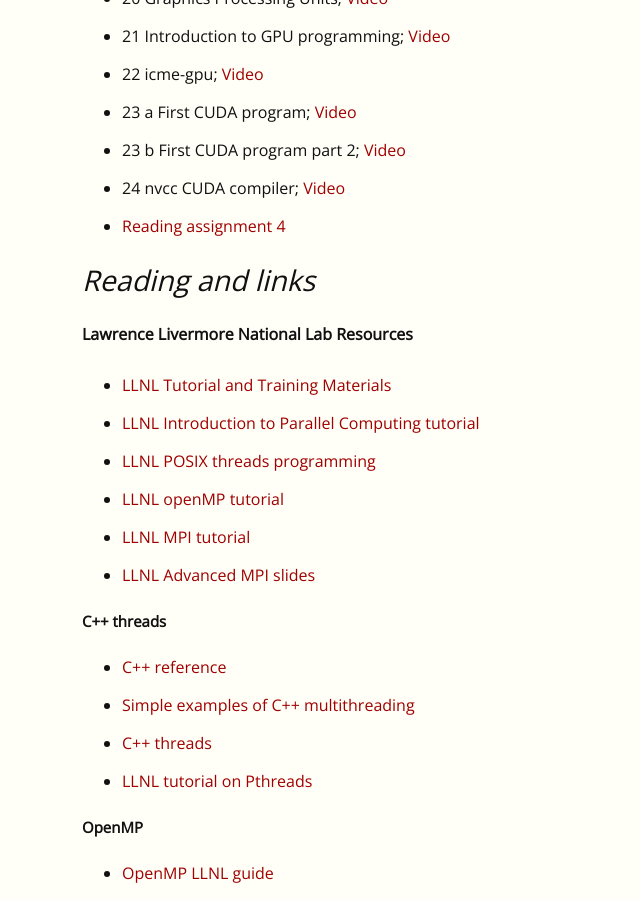
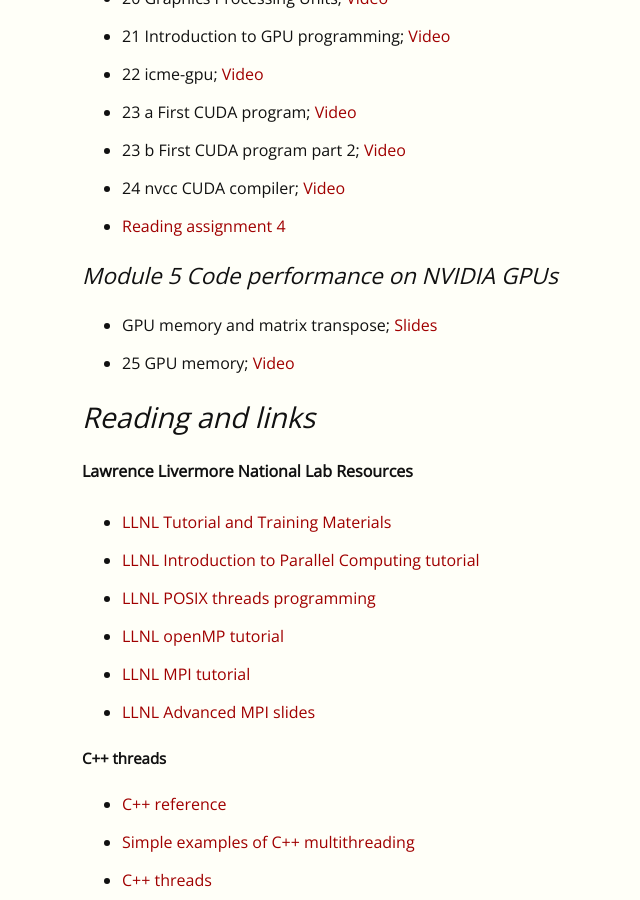
Before and after one commit to EricDarve/cme213-spring-2021, a Jekyll site: the page built from index.md, in a window 1280 px wide and 900 px high, scrolled down 2539 px. Shown: the whole window, without its empty margins (78-718 px from the left). Built offline with Jekyll 4.4.1, drawn with Linux system fonts in a browser that asks for light colours.

Commit message:
Lecture 9

```diff
--- a/index.md
+++ b/index.md
@@ -82,6 +82,11 @@
 - 24 nvcc CUDA compiler; [Video](https://stanford-pilot.hosted.panopto.com/Panopto/Pages/Viewer.aspx?id=e6436528-7096-4b7e-804d-ad0d011ff2f9)
 - [Reading assignment 4](Reading Assignments/CUDA_intro)
 
+### Module 5 Code performance on NVIDIA GPUs
+
+- GPU memory and matrix transpose; [Slides](Lecture Slides/Lecture_09.pdf)
+- 25 GPU memory; [Video](https://stanford-pilot.hosted.panopto.com/Panopto/Pages/Viewer.aspx?id=a337c354-634b-4036-a2bd-ad120000d2dc)
+
 ## Reading and links
 
 **Lawrence Livermore National Lab Resources**
```
Also changed, not shown: 1 other file.
